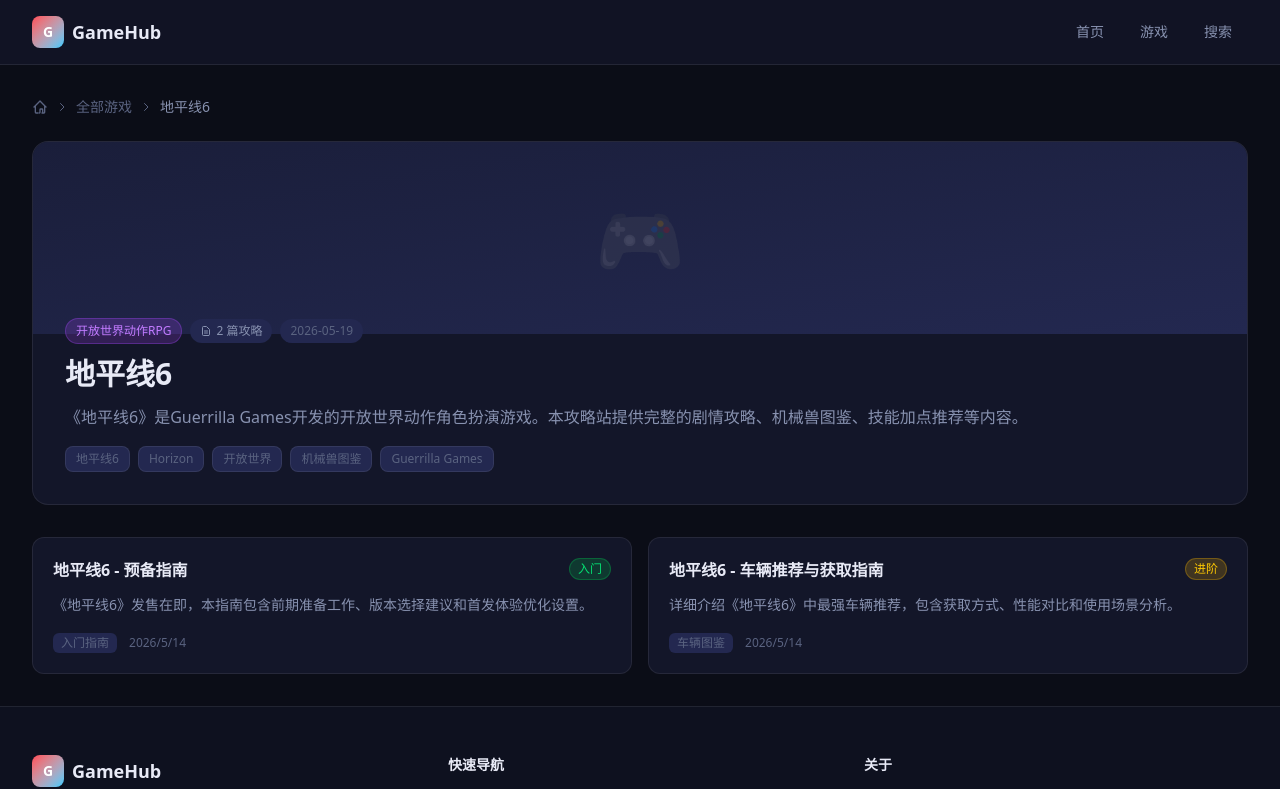
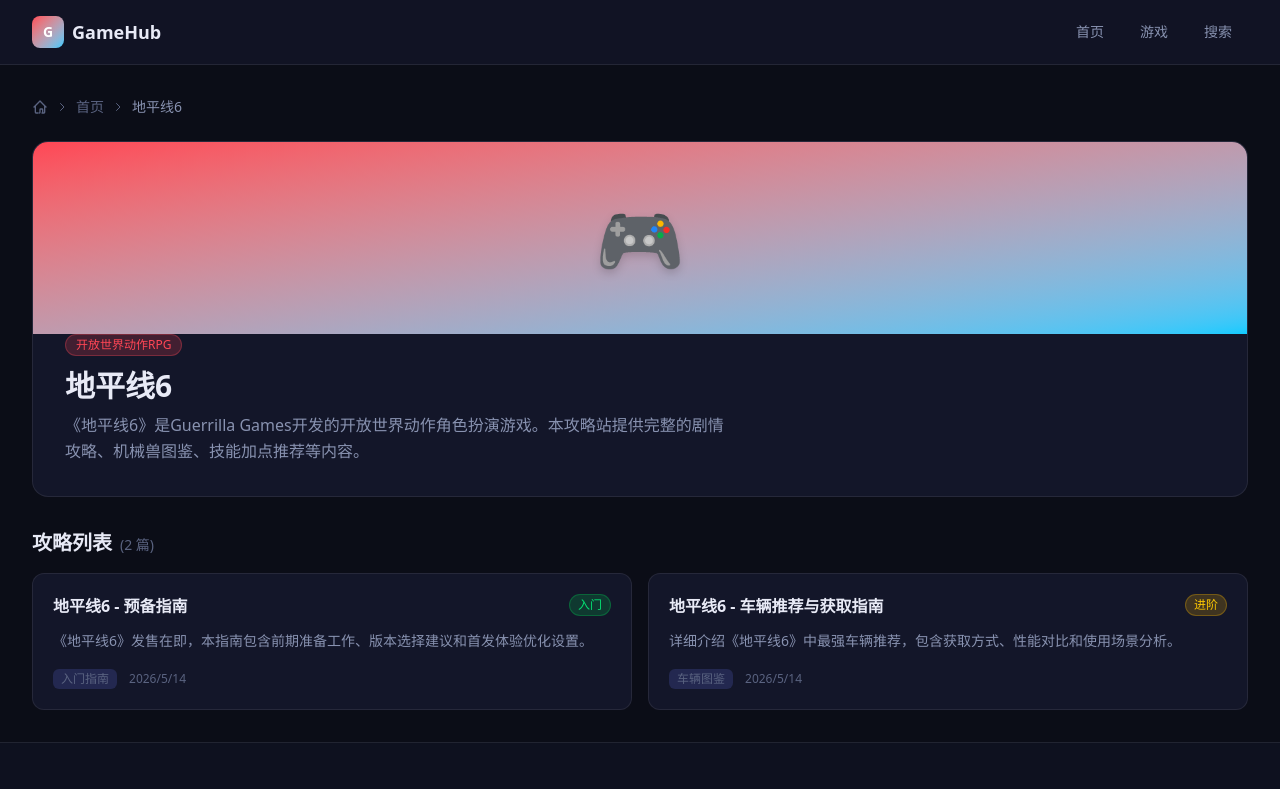
Before and after one commit to River-ak3/game-hub, a Next.js app: page /games/dixian6 in a window 1280 px wide. Shown: the top 789 px of the page. Built offline with nearby package versions, Linux system fonts and the light colour scheme.

Commit message:
feat(phase2): src/app/games/[slug]/page.tsx

```diff
--- a/src/app/games/[slug]/page.tsx
+++ b/src/app/games/[slug]/page.tsx
@@ -1,67 +1,100 @@
-import { Metadata } from "next";
-import { getGames, getGameMeta, getGuidesByGame } from "@/lib/mdx";
 import { notFound } from "next/navigation";
-import { GameHeader } from "./GameHeader";
+import { getGameMeta, getGuidesByGame, getAllGameSlugs } from "@/lib/mdx";
 import { GuideCard } from "@/components/game/GuideCard";
 import { Breadcrumb } from "@/components/guide/Breadcrumb";
+import type { Metadata } from "next";
 
 interface PageProps {
   params: Promise<{ slug: string }>;
 }
 
 export async function generateStaticParams() {
-  const games = getGames();
-  return games.map((slug) => ({ slug }));
+  return getAllGameSlugs().map((slug) => ({ slug }));
 }
 
 export async function generateMetadata({ params }: PageProps): Promise<Metadata> {
   const { slug } = await params;
-  const meta = getGameMeta(slug);
-  if (!meta) return { title: "游戏未找到" };
-
+  const game = getGameMeta(slug);
+  if (!game) return {};
   return {
-    title: meta.title,
-    description: meta.description,
-    openGraph: {
-      title: meta.title,
-      description: meta.description,
-      type: "website",
-    },
+    title: `${game.title} 攻略 - GameHub`,
+    description: game.description || `${game.title}游戏攻略大全`,
   };
 }
 
 export default async function GamePage({ params }: PageProps) {
   const { slug } = await params;
-  const meta = getGameMeta(slug);
-  if (!meta) notFound();
+  const game = getGameMeta(slug);
+  if (!game) notFound();
 
   const guides = getGuidesByGame(slug);
 
+  const genreColors: Record<string, string> = {
+    RPG: "from-amber-500 to-orange-600",
+    MOBA: "from-red-500 to-rose-600",
+    沙盒: "from-green-500 to-emerald-600",
+    动作: "from-orange-500 to-red-600",
+    冒险: "from-cyan-500 to-teal-600",
+  };
+  const gradientClass = genreColors[game.genre || ""] || "from-primary to-accent";
+
   return (
-    <div className="max-w-7xl mx-auto px-4 sm:px-6 lg:px-8 py-8">
+    <div className="max-w-7xl mx-auto px-4 sm:px-6 lg:px-8 py-6 sm:py-8">
       <Breadcrumb
         items={[
-          { label: "全部游戏", href: "/games" },
-          { label: meta.title },
+          { label: "首页", href: "/" },
+          { label: game.title },
         ]}
       />
-      <GameHeader meta={meta} guideCount={guides.length} />
 
-      <div className="mt-8">
-        {guides.length > 0 ? (
-          <div className="grid grid-cols-1 md:grid-cols-2 gap-4">
-            {guides.map((guide, index) => (
-              <GuideCard
-                key={guide.slug}
-                gameSlug={slug}
-                guide={guide}
-                index={index}
-              />
+      {/* Game Header */}
+      <div className="mt-4 sm:mt-6 rounded-2xl bg-surface border border-border overflow-hidden">
+        <div className={`h-32 sm:h-48 bg-gradient-to-br ${gradientClass} flex items-center justify-center`}>
+          <span className="text-5xl sm:text-7xl drop-shadow-lg select-none">
+            {game.icon || "🎮"}
+          </span>
+        </div>
+        <div className="p-4 sm:p-6 lg:p-8 -mt-6 sm:-mt-8 relative">
+          <div className="flex flex-wrap gap-2 mb-3">
+            {game.genre && (
+              <span className="inline-flex px-2.5 py-0.5 rounded-full text-xs font-medium bg-primary/20 text-primary border border-primary/30">
+                {game.genre}
+              </span>
+            )}
+            {game.platforms?.map((p: string) => (
+              <span key={p} className="inline-flex px-2 py-0.5 rounded-full text-[10px] sm:text-xs font-medium bg-surface-lighter text-text-muted">
+                {p}
+              </span>
             ))}
           </div>
+          <h1 className="text-xl sm:text-2xl lg:text-3xl font-bold text-text-primary">
+            {game.title}
+          </h1>
+          {game.description && (
+            <p className="mt-2 text-sm sm:text-base text-text-secondary leading-relaxed max-w-2xl">
+              {game.description}
+            </p>
+          )}
+        </div>
+      </div>
+
+      {/* Guides List */}
+      <div className="mt-6 sm:mt-8">
+        <h2 className="text-lg sm:text-xl font-bold text-text-primary mb-4">
+          攻略列表
+          <span className="ml-2 text-sm font-normal text-text-muted">
+            ({guides.length} 篇)
+          </span>
+        </h2>
+        {guides.length === 0 ? (
+          <div className="text-center py-12">
+            <p className="text-text-muted">暂无攻略，敬请期待</p>
+          </div>
         ) : (
-          <div className="text-center py-16 rounded-2xl bg-surface border border-border">
-            <p className="text-text-muted">暂无攻略，正在编写中...</p>
+          <div className="grid grid-cols-1 md:grid-cols-2 gap-3 sm:gap-4">
+            {guides.map((guide) => (
+              <GuideCard key={guide.slug} guide={guide} gameSlug={slug} />
+            ))}
           </div>
         )}
       </div>
```
